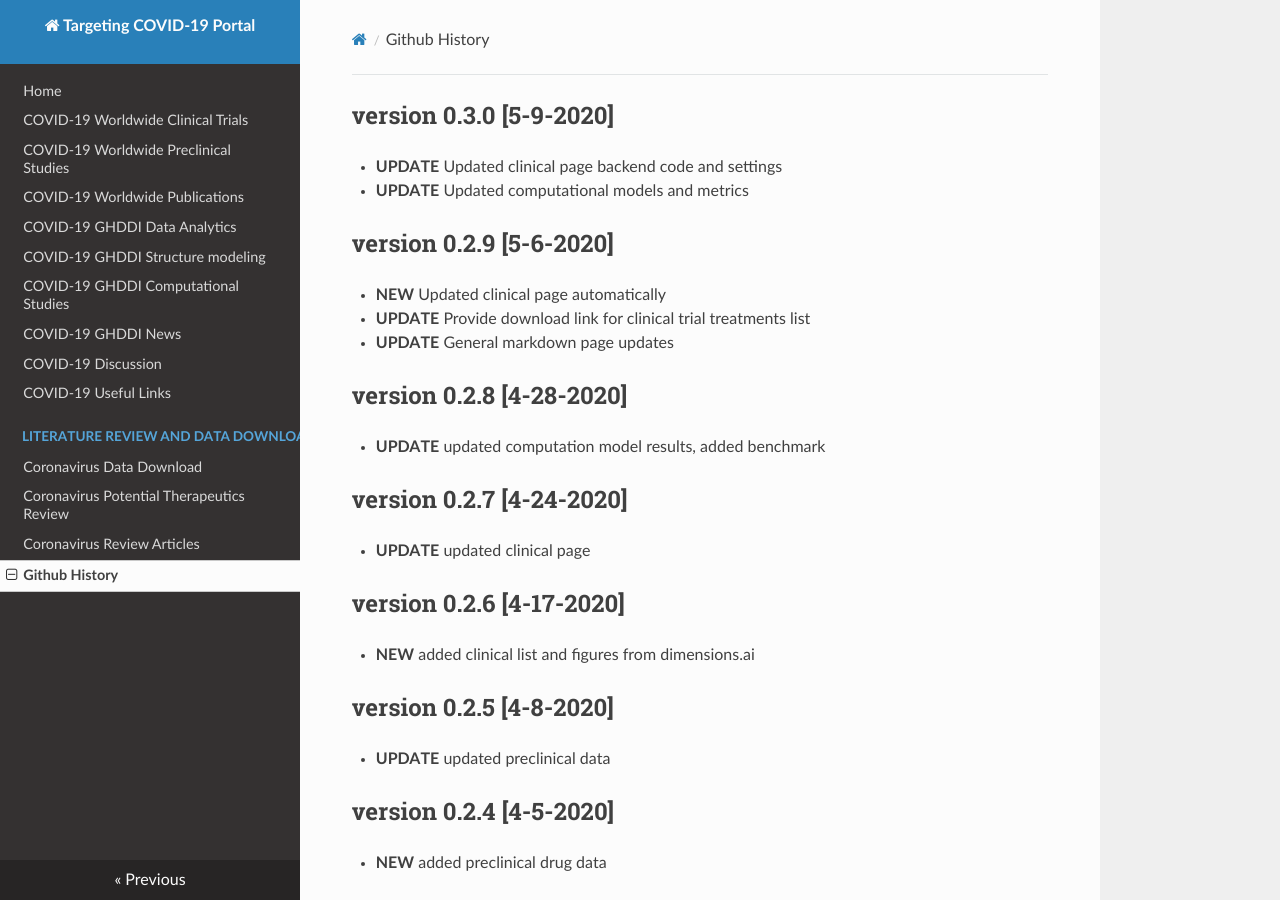
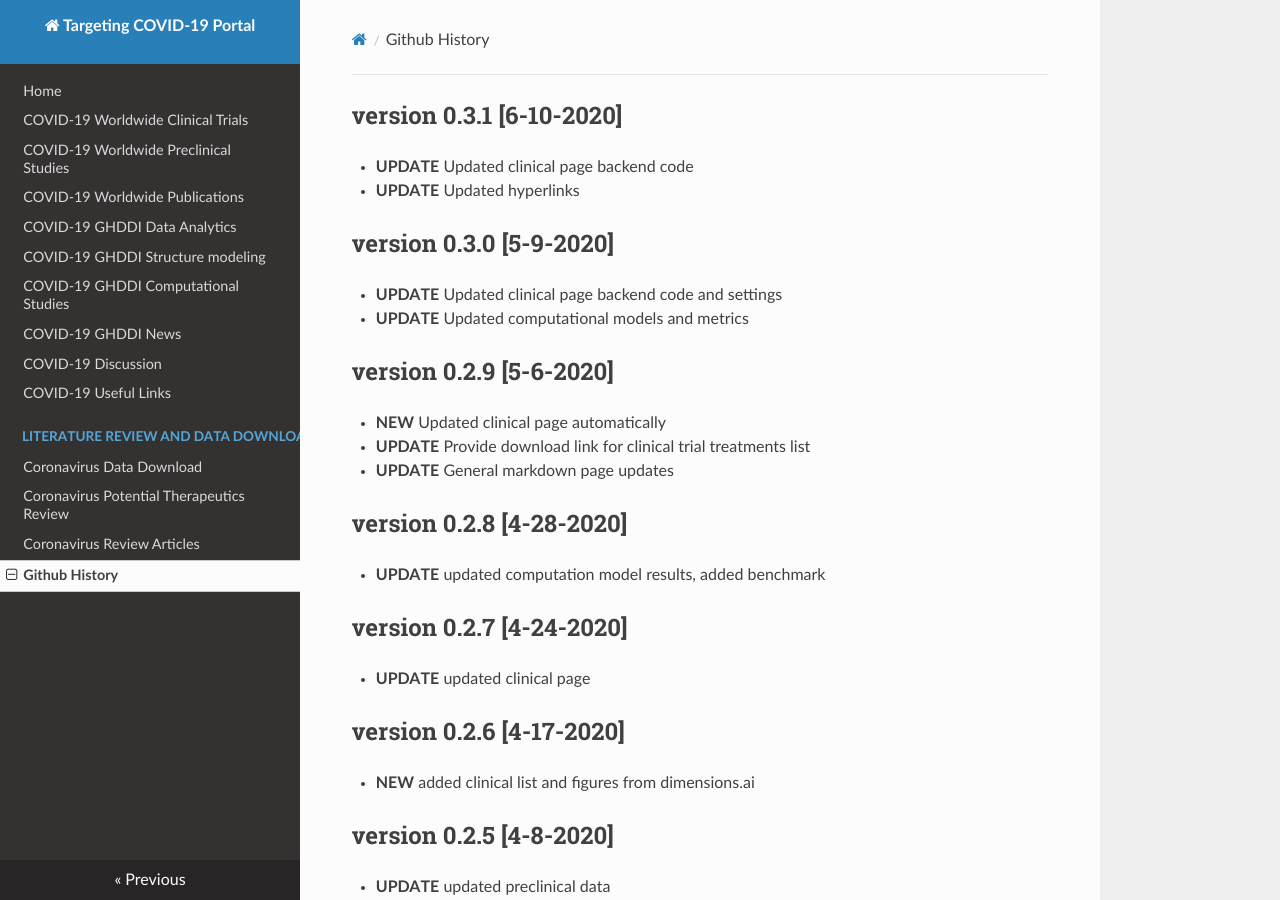
Before and after one commit to GHDDI-AILab/Targeting2019-nCoV, an MkDocs documentation site: the page built from docs/history.md, in a window 1280 px wide and 900 px high. Built offline with MkDocs 1.6.1, drawn with Linux system fonts in a browser that asks for light colours; nearby versions of some CDN libraries.

Commit message:
Update history.md

```diff
--- a/docs/history.md
+++ b/docs/history.md
@@ -1,3 +1,7 @@
+## version 0.3.1 [6-10-2020]
+* **UPDATE** Updated clinical page backend code
+* **UPDATE** Updated hyperlinks
+
 ## version 0.3.0 [5-9-2020]
 * **UPDATE** Updated clinical page backend code and settings
 * **UPDATE** Updated computational models and metrics
```
